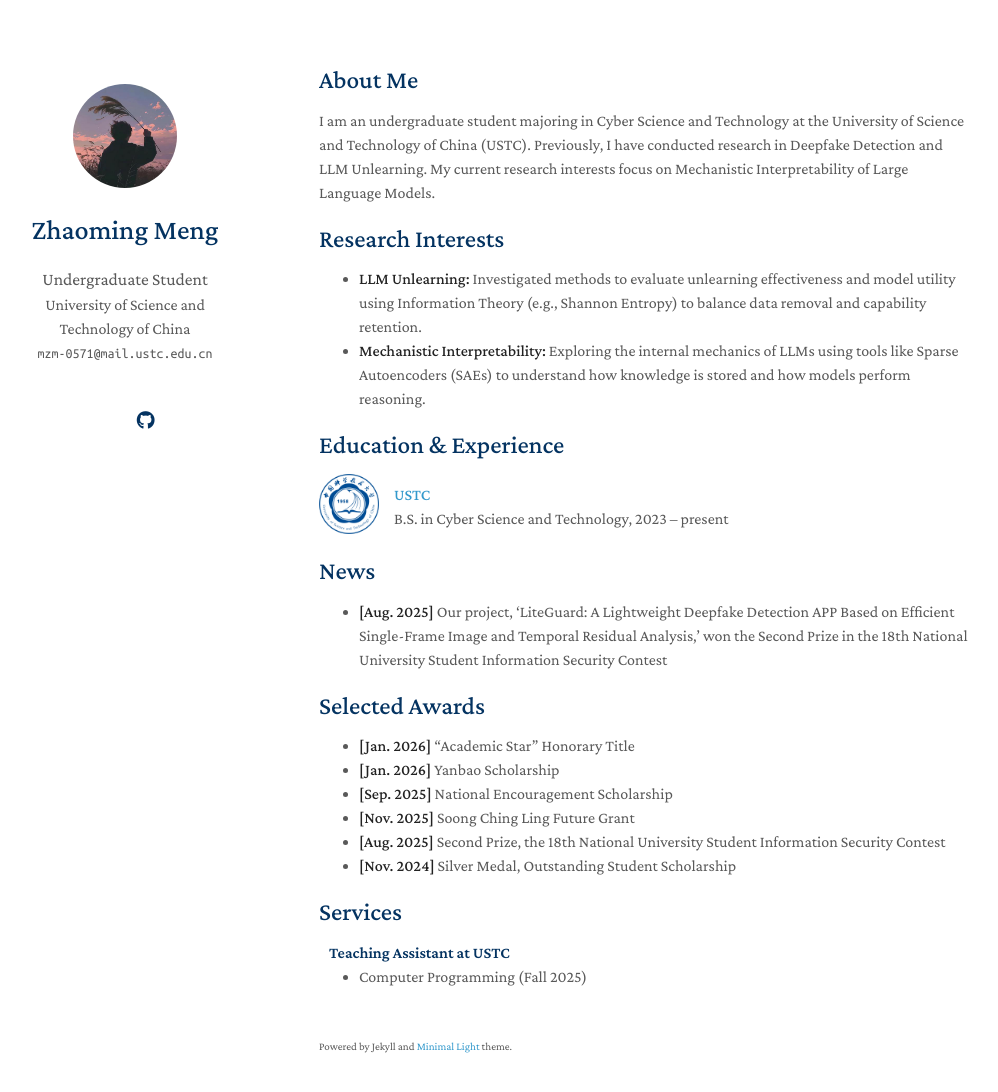
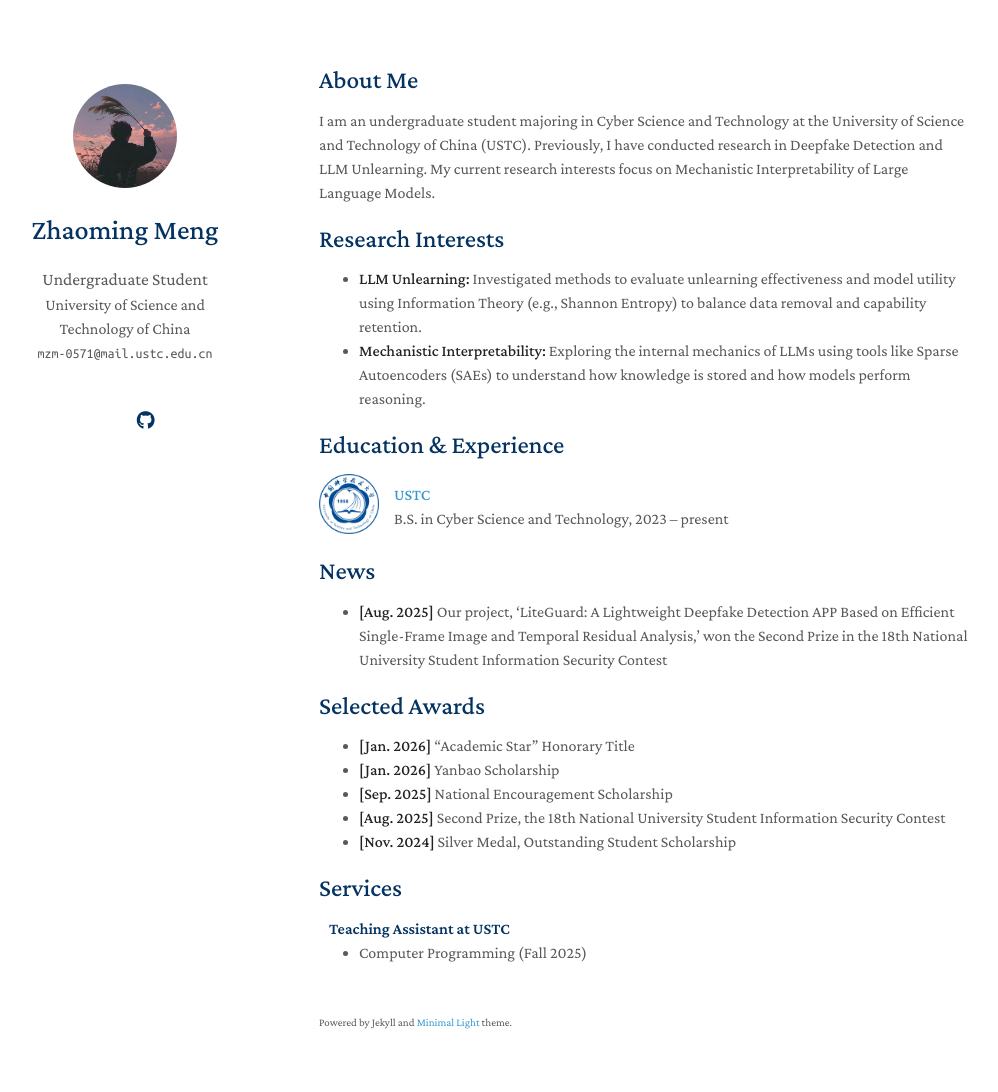
Before and after one commit to Troymzm/Troymzm.github.io, a Jekyll site: the page built from index.md, in a window 1280 px wide and 1127 px high. Shown: the top 1092 px of the window, without its empty margins (151-1149 px from the left). Built offline with Jekyll 4.4.1, drawn with Linux system fonts in a browser that asks for light colours; a style sheet for code colours, icons or effects is not loaded; our own code applies the rules of GitHub Pages for plain Markdown files.

Commit message:
Update index.md

```diff
--- a/index.md
+++ b/index.md
@@ -31,7 +31,6 @@ I am an undergraduate student majoring in Cyber Science and Technology at the Un
   - **[Jan. 2026]** "Academic Star" Honorary Title
   - **[Jan. 2026]** Yanbao Scholarship
   - **[Sep. 2025]** National Encouragement Scholarship
-  - **[Nov. 2025]** Soong Ching Ling Future Grant
   - **[Aug. 2025]** Second Prize, the 18th National University Student Information Security Contest
   - **[Nov. 2024]** Silver Medal, Outstanding Student Scholarship
 
```
